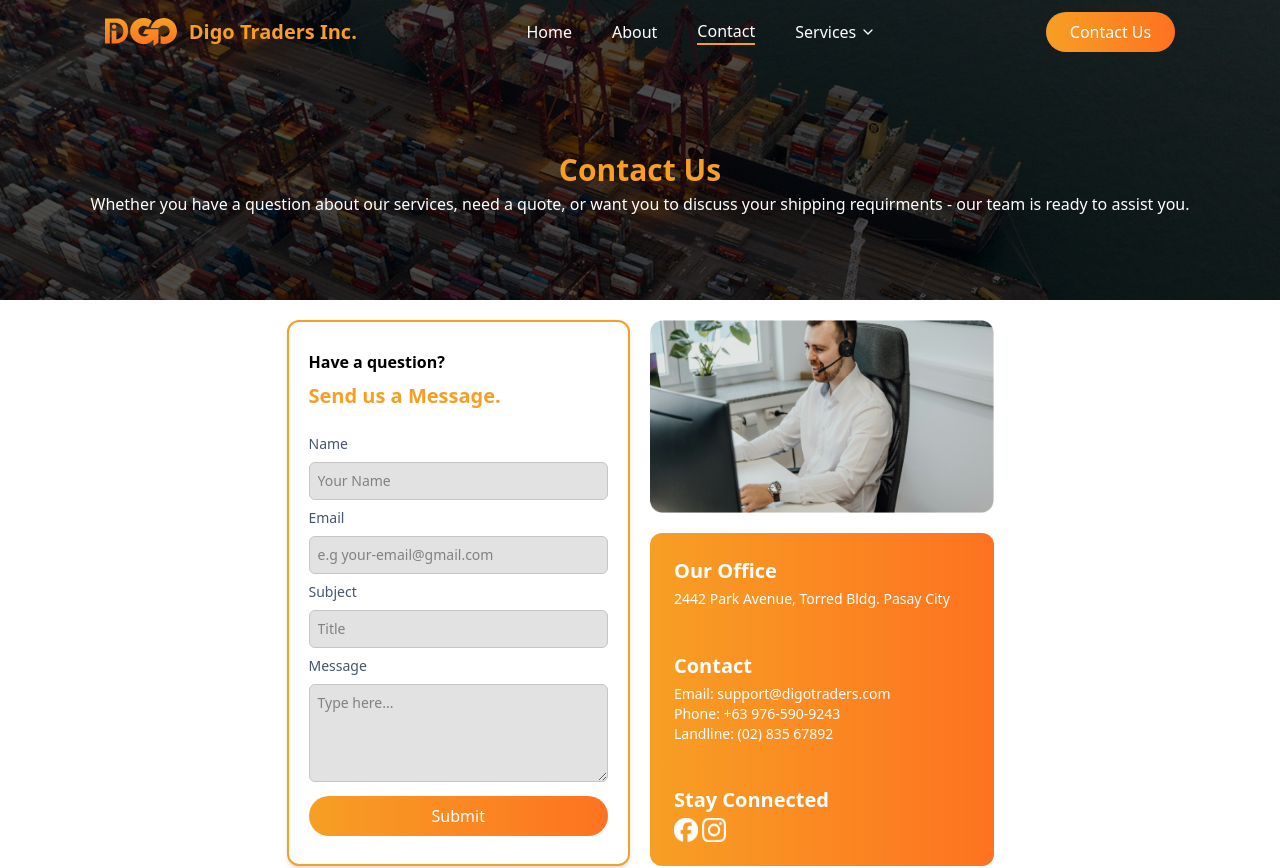
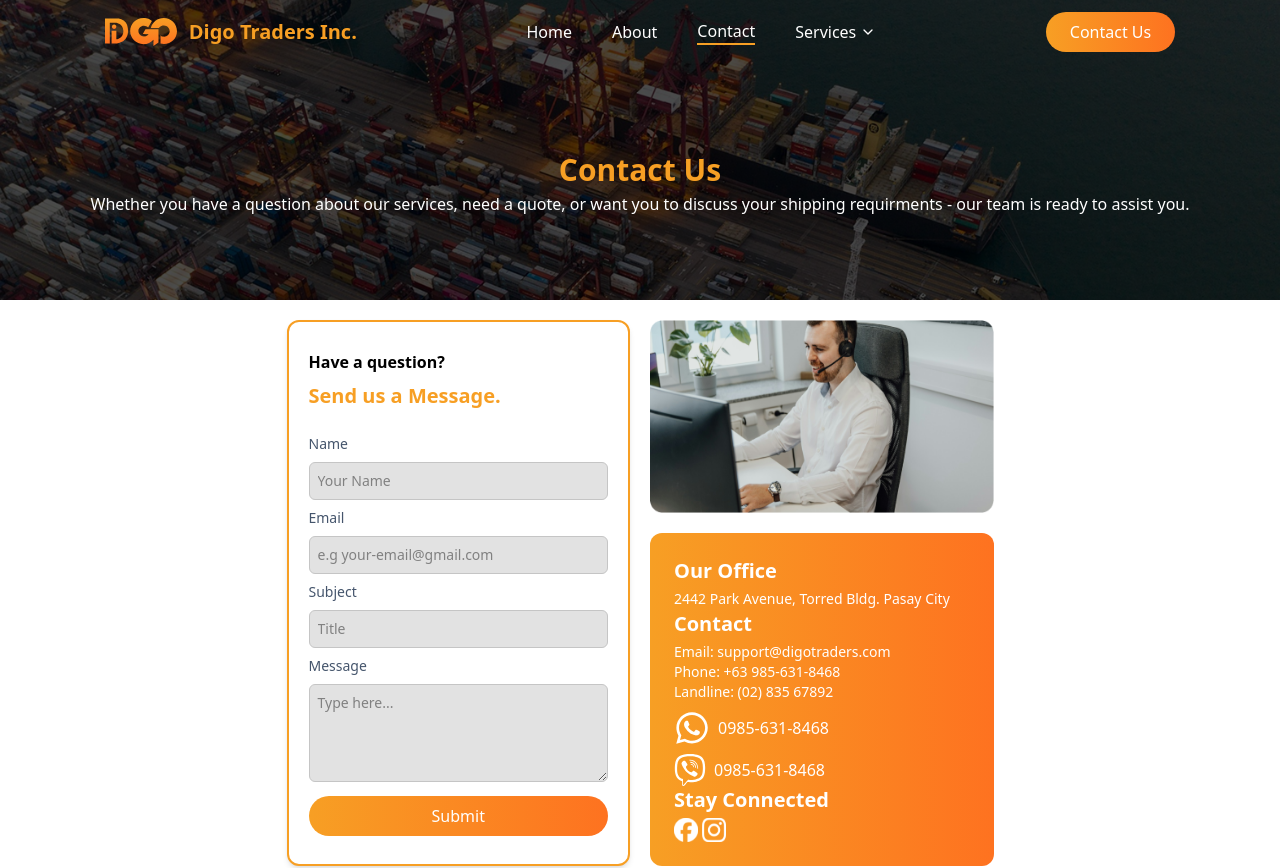
Before and after one commit to rastynkhen18/DigoTradersIncorporated-LandingPage, a React (Vite) app: page /contact in a window 1280 px wide. Shown: the top 868 px of the page. Built offline with nearby package versions, Linux system fonts and the light colour scheme.

Commit message:
revisions/viber&whatsapp added

```diff
--- a/src/components/Footer.jsx
+++ b/src/components/Footer.jsx
@@ -4,13 +4,10 @@ import FacebookLogo from "../assets/images/Facebook_Logo_Secondary1.svg";
 import InstagramLogo from "../assets/images/Instagram_Glyph_White1.svg";
 import { Link } from "react-router-dom";
 
-
-
 const Footer = () => {
 	return (
 		<footer className="bg-[var(--secondary-accent)] text-[var(--white-color)] pt-10 px-6 md:px-20 pb-6">
 			<div className="grid md:grid-cols-6 gap-4 border-b border-[var(--gray-accent)] pb-10">
-
 				{/* Logo and description */}
 				<div className="col-span-3 md:col-span-2 flex flex-col justify-center items-center text-justify gap-1 w-full md:justify-start md:items-start md:text-left md:max-w-[330px]">
 					<img src={Logo} alt="Digo Traders Inc." className="w-36" />
@@ -24,10 +21,26 @@ const Footer = () => {
 				<div className="w-full">
 					<h2 className="font-semibold text-base text-[var(--primary-color)] mb-2">Quick Links</h2>
 					<ul className="space-y-1 text-sm text-[var(--gray-color)]">
-							<li className="hover:text-[var(--primary-color)]"><Link to="/" reloadDocument>Home</Link></li>
-							<li className="hover:text-[var(--primary-color)]"><Link to="/about" reloadDocument>About</Link></li>
-							<li className="hover:text-[var(--primary-color)]"><Link to="/services" reloadDocument>Services</Link></li>
-							<li className="hover:text-[var(--primary-color)]"><Link to="/contact" reloadDocument>Contact</Link></li>
+						<li className="hover:text-[var(--primary-color)]">
+							<Link to="/" reloadDocument>
+								Home
+							</Link>
+						</li>
+						<li className="hover:text-[var(--primary-color)]">
+							<Link to="/about" reloadDocument>
+								About
+							</Link>
+						</li>
+						<li className="hover:text-[var(--primary-color)]">
+							<Link to="/services" reloadDocument>
+								Services
+							</Link>
+						</li>
+						<li className="hover:text-[var(--primary-color)]">
+							<Link to="/contact" reloadDocument>
+								Contact
+							</Link>
+						</li>
 					</ul>
 				</div>
 
@@ -35,10 +48,26 @@ const Footer = () => {
 				<div className="w-full">
 					<h2 className="font-semibold text-base text-[var(--primary-color)] mb-2">Services</h2>
 					<ul className="space-y-1 text-sm text-[var(--gray-color)]">
-							<li className="hover:text-[var(--primary-color)]"><Link to="/services/airfreight" reloadDocument>Air Freight</Link></li>
-							<li className="hover:text-[var(--primary-color)]"><Link to="/services/seafreight" reloadDocument>Sea Freight</Link></li>
-							<li className="hover:text-[var(--primary-color)]"><Link to="/services/landfreight" reloadDocument>Land Freight</Link></li>
-							<li className="hover:text-[var(--primary-color)]"><Link to="/services/fcl_lcl" reloadDocument>FCL / LCL</Link></li>
+						<li className="hover:text-[var(--primary-color)]">
+							<Link to="/services/airfreight" reloadDocument>
+								Air Freight
+							</Link>
+						</li>
+						<li className="hover:text-[var(--primary-color)]">
+							<Link to="/services/seafreight" reloadDocument>
+								Sea Freight
+							</Link>
+						</li>
+						<li className="hover:text-[var(--primary-color)]">
+							<Link to="/services/landfreight" reloadDocument>
+								Land Freight
+							</Link>
+						</li>
+						<li className="hover:text-[var(--primary-color)]">
+							<Link to="/services/fcl_lcl" reloadDocument>
+								FCL / LCL
+							</Link>
+						</li>
 					</ul>
 				</div>
 
@@ -46,8 +75,16 @@ const Footer = () => {
 				<div className="w-full">
 					<h2 className="font-semibold text-base text-[var(--primary-color)] mb-2 hover:text-[var(--primary-color)]">About</h2>
 					<ul className="space-y-1 text-sm text-[var(--gray-color)]">
-							<li className="hover:text-[var(--primary-color)]"><Link to="/about" reloadDocument>Mission</Link></li>
-							<li className="hover:text-[var(--primary-color)]"><Link to="/about" reloadDocument>Vision</Link></li>
+						<li className="hover:text-[var(--primary-color)]">
+							<Link to="/about" reloadDocument>
+								Mission
+							</Link>
+						</li>
+						<li className="hover:text-[var(--primary-color)]">
+							<Link to="/about" reloadDocument>
+								Vision
+							</Link>
+						</li>
 					</ul>
 				</div>
 
@@ -58,18 +95,17 @@ const Footer = () => {
 						<a href="https://www.facebook.com/profile.php?id=61577367794634" target="_blank" aria-label="Facebook">
 							<img src={FacebookLogo} alt="Facebook" className="w-6 h-6 hover:opacity-80" />
 						</a>
-							<a href="#" aria-label="Instagram">
+						<a href="https://www.instagram.com/digotradersincorporated" target="_blank" aria-label="Instagram">
 							<img src={InstagramLogo} alt="Instagram" className="w-6 h-6 hover:opacity-80" />
 						</a>
 					</div>
 				</div>
-
 			</div>
 
 			<div className="flex md:flex-row justify-center items-center mt-6 text-xs text-[var(--gray-color)]">
 				<p>© 2025 Digo Traders Inc. All rights reserved.</p>
 			</div>
-		</footer >
+		</footer>
 	);
 };
 
--- a/src/pages/Contact.jsx
+++ b/src/pages/Contact.jsx
@@ -6,20 +6,13 @@ import emailjs from "@emailjs/browser";
 import FacebookLogo from "../assets/images/Facebook_Logo_Secondary1.svg";
 import InstagramLogo from "../assets/images/Instagram_Glyph_White1.svg";
 import FadeInOnView from "../components/FadeInOnView";
-
+import { FaWhatsapp, FaViber } from "react-icons/fa";
 
 const Contact = () => {
 	const sendEmail = (e) => {
 		e.preventDefault();
 
-		emailjs
-			.sendForm(
-				import.meta.env.VITE_EMAILJS_SERVICE_ID,
-				import.meta.env.VITE_EMAILJS_TEMPLATE_ID,
-				e.target,
-				import.meta.env.VITE_EMAILJS_PUBLIC_KEY
-			)
-			.then(
+		emailjs.sendForm(import.meta.env.VITE_EMAILJS_SERVICE_ID, import.meta.env.VITE_EMAILJS_TEMPLATE_ID, e.target, import.meta.env.VITE_EMAILJS_PUBLIC_KEY).then(
 			(result) => {
 				alert("Message sent successfully!");
 				e.target.reset();
@@ -114,7 +107,6 @@ const Contact = () => {
 							</div>
 						</div>
 
-
 						{/* Right: Contact Info */}
 						<div className="w-full h-auto flex justify-between text-[var(--white-color)] flex-col  gap-5">
 							<div>
@@ -122,7 +114,6 @@ const Contact = () => {
 							</div>
 
 							<div
-
 								className="flex h-full flex-col justify-between rounded-xl p-6"
 								style={{
 									background: "linear-gradient(to right, var(--primary-color), var(--primary-accent))",
@@ -133,11 +124,40 @@ const Contact = () => {
 									<p className="text-sm">2442 Park Avenue, Torred Bldg. Pasay City</p>
 								</div>
 
+								{/* <div>
+									<h2 className="text-xl font-semibold mb-1">Contact</h2>
+									<p className="text-sm">Email: support@digotraders.com</p>
+									<p className="text-sm">Phone: +63 985-631-8468</p>
+									<p className="text-sm">Landline: (02) 835 67892</p>
+								</div> */}
+
 								<div>
 									<h2 className="text-xl font-semibold mb-1">Contact</h2>
 									<p className="text-sm">Email: support@digotraders.com</p>
-									<p className="text-sm">Phone: +63 976-590-9243</p>
+									<p className="text-sm">Phone: +63 985-631-8468</p>
 									<p className="text-sm">Landline: (02) 835 67892</p>
+
+									<div className="flex-col space-y-2 mt-2 items-center">
+										{/* WhatsApp */}
+										<div className="flex flex-row items-center space-x-2">
+											<a href="https://wa.me/639856318468" target="_blank" rel="noopener noreferrer" className="text-white text-2xl hover:scale-110 transition-transform">
+												<FaWhatsapp size={36} />
+											</a>
+											<a href="https://wa.me/639856318468" target="_blank" rel="noopener noreferrer" className=" hover:underline">
+												0985-631-8468
+											</a>
+										</div>
+										{/* Viber */}
+										<div className="flex flex-row items-center space-x-2">
+											{/* Viber */}
+											<a href="https://vb.me/09856318468" target="_blank" className="text-white text-2xl hover:scale-110 transition-transform">
+												<FaViber size={32} />
+											</a>
+											<a href="https://vb.me/09856318468" target="_blank" className="hover:underline">
+												0985-631-8468
+											</a>
+										</div>
+									</div>
 								</div>
 
 								<div>
@@ -157,7 +177,6 @@ const Contact = () => {
 				</FadeInOnView>
 			</section>
 
-
 			<section className="w-full">
 				<iframe
 					src="https://www.google.com/maps/embed?pb=!1m18!1m12!1m3!1d1577.5234151597342!2d120.99474555901314!3d14.545067814876413!2m3!1f0!2f0!3f0!3m2!1i1024!2i768!4f13.1!3m3!1m2!1s0x3397c95d7c9174a5%3A0xc24e91e84e95800c!2sTorres%20BuildingCFSI!5e0!3m2!1sen!2sph!4v1753098396660!5m2!1sen!2sph"
--- a/src/pages/Home.jsx
+++ b/src/pages/Home.jsx
@@ -7,8 +7,9 @@ import Container2Image from "../assets/images/container2Image.png";
 import DropDownFAQ from "../components/DropDownFAQ";
 import ServicesSection from "../components/ServicesSection";
 import Airplane from "../assets/images/airplane-transparent.png";
-import { Package, ShoppingCart, Truck, Factory, Building2, ShieldCheck, Clock, FileText, Check } from "lucide-react";
+import { Package, ShoppingCart, Truck, Factory, Building2, ShieldCheck, Clock, FileText, Check, PhoneCallIcon, PhoneCall } from "lucide-react";
 import { Phone, Mail, MapPin } from "lucide-react";
+import { FaWhatsapp, FaViber } from "react-icons/fa";
 import emailjs from "@emailjs/browser";
 import FadeInOnView from "../components/FadeInOnView";
 
@@ -285,7 +286,7 @@ const Home = () => {
 													<Phone size={24} />
 													<div>
 														<h1 className="font-semibold text-sm leading-3">Phone Number</h1>
-														<p className="text-[var(--primary-color)] text-sm">0976-590-9243</p>
+														<p className="text-[var(--primary-color)] text-sm">0985-631-8468</p>
 													</div>
 												</div>
 
@@ -297,7 +298,15 @@ const Home = () => {
 													</div>
 												</div>
 											</div>
-
+											<div className="flex flex-row items-center gap-3 mt-3">
+												{/* <FaViber size={32} />
+													<FaWhatsapp size={36} /> */}
+												<Phone size={24} />
+												<div>
+													<h1 className="font-semibold text-sm leading-3">Viber & WhatsApp</h1>
+													<a className="text-[var(--primary-color)] text-sm">0985-631-8468</a>
+												</div>
+											</div>
 											<div className=" flex flex-row items-center mt-3 gap-3">
 												<Mail size={24} />
 												<div>
```
Lines whose indentation alone changed are shown as unchanged.
